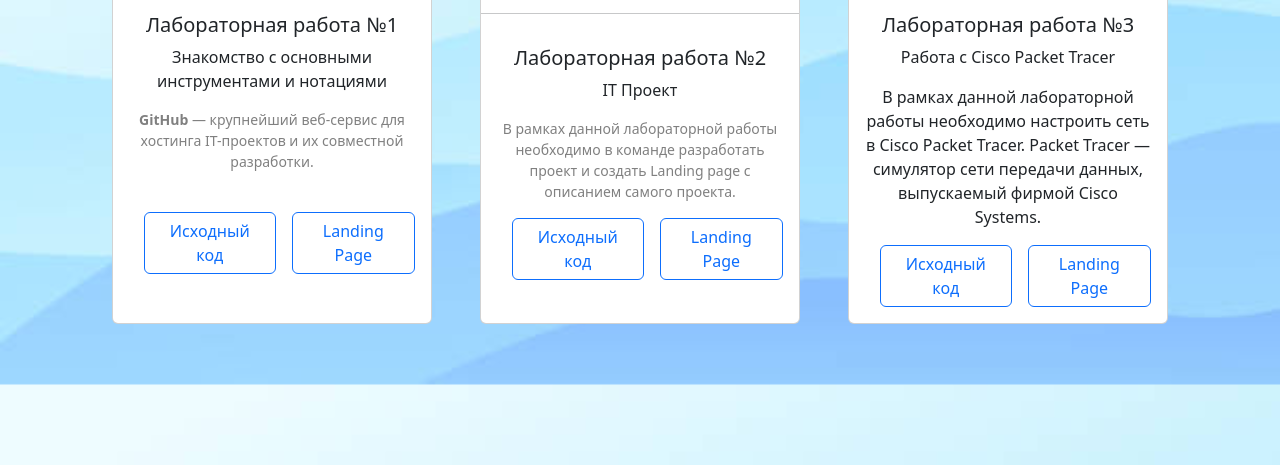
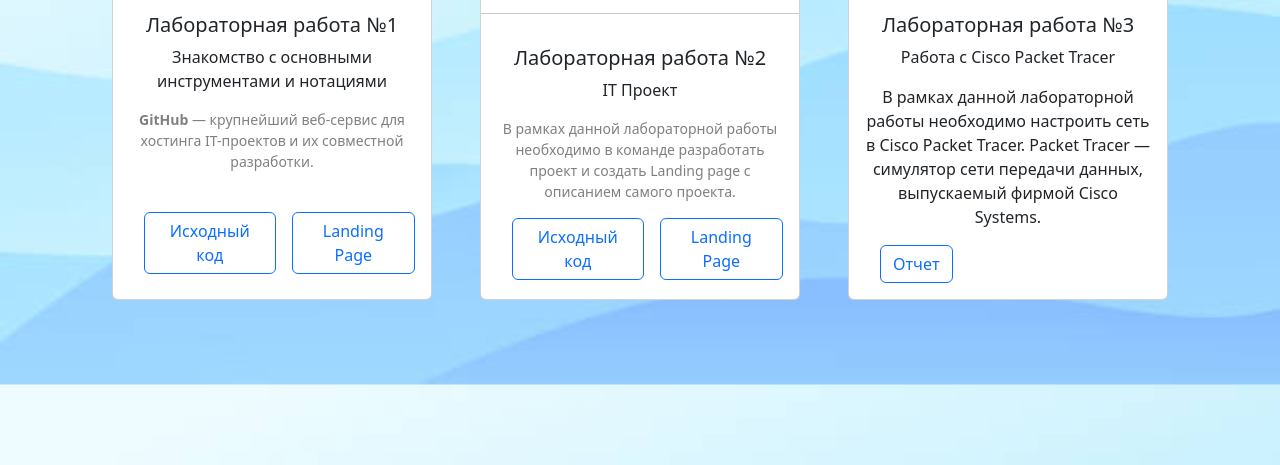
Before and after one commit to diepunk/ShepelevTS, a plain HTML site: page index.html in a window 1280 px wide. Shown: the part 335-800 px from the top of the page. Drawn offline with nearby package versions, Linux system fonts and the light colour scheme.

Commit message:
Update index.html

```diff
--- a/index.html
+++ b/index.html
@@ -64,8 +64,8 @@
                         В рамках данной лабораторной работы необходимо настроить сеть в Сisco Packet Tracer. Packet Tracer — симулятор сети передачи данных, выпускаемый фирмой Cisco Systems.
                       </p>
                       <div class="butt">
-                        <a href="#" class="btn btn-outline-primary">Исходный код</a>
-                        <a href="#" class="btn btn-outline-primary">Landing Page</a>
+                        <a href="#" class="btn btn-outline-primary">Отчет</a>
+
                       </div>
                     </div>
                   </div>
```
